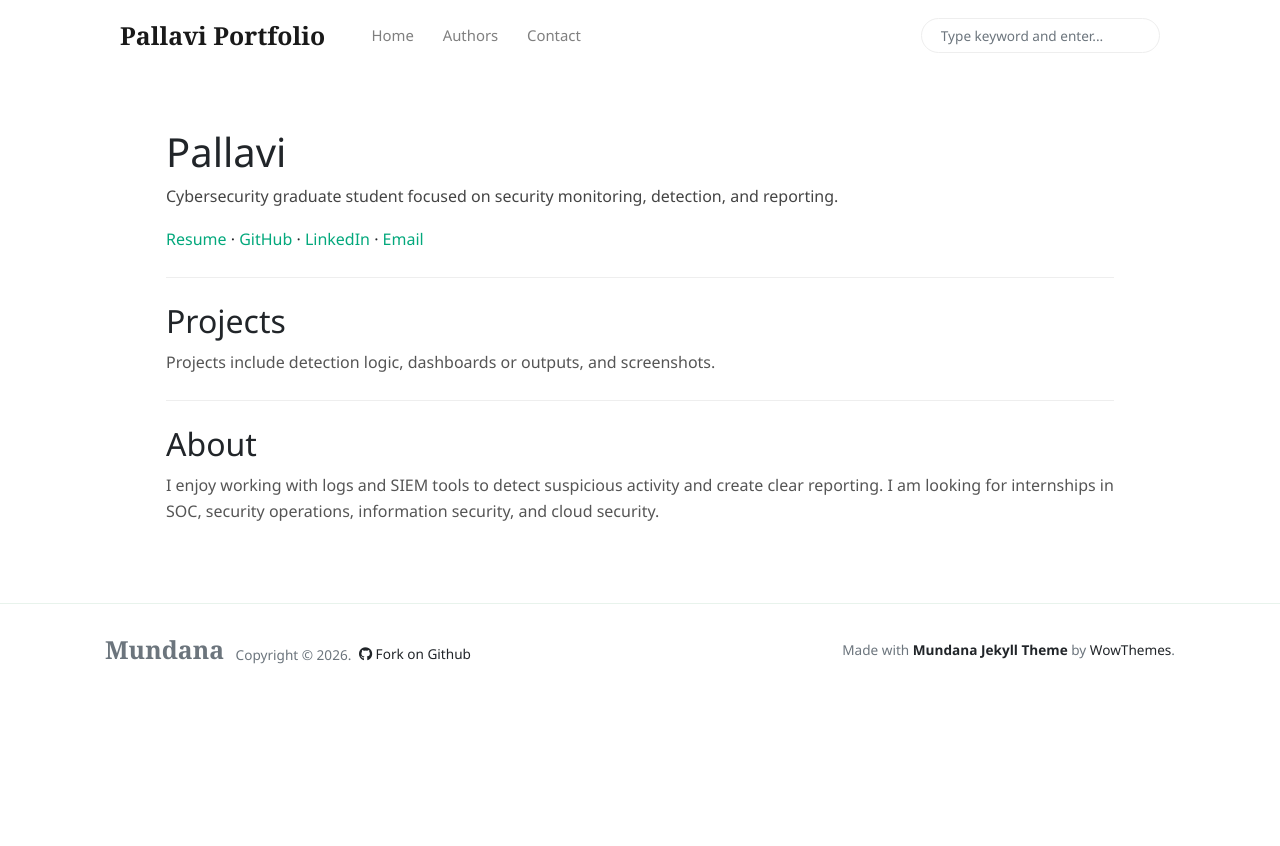
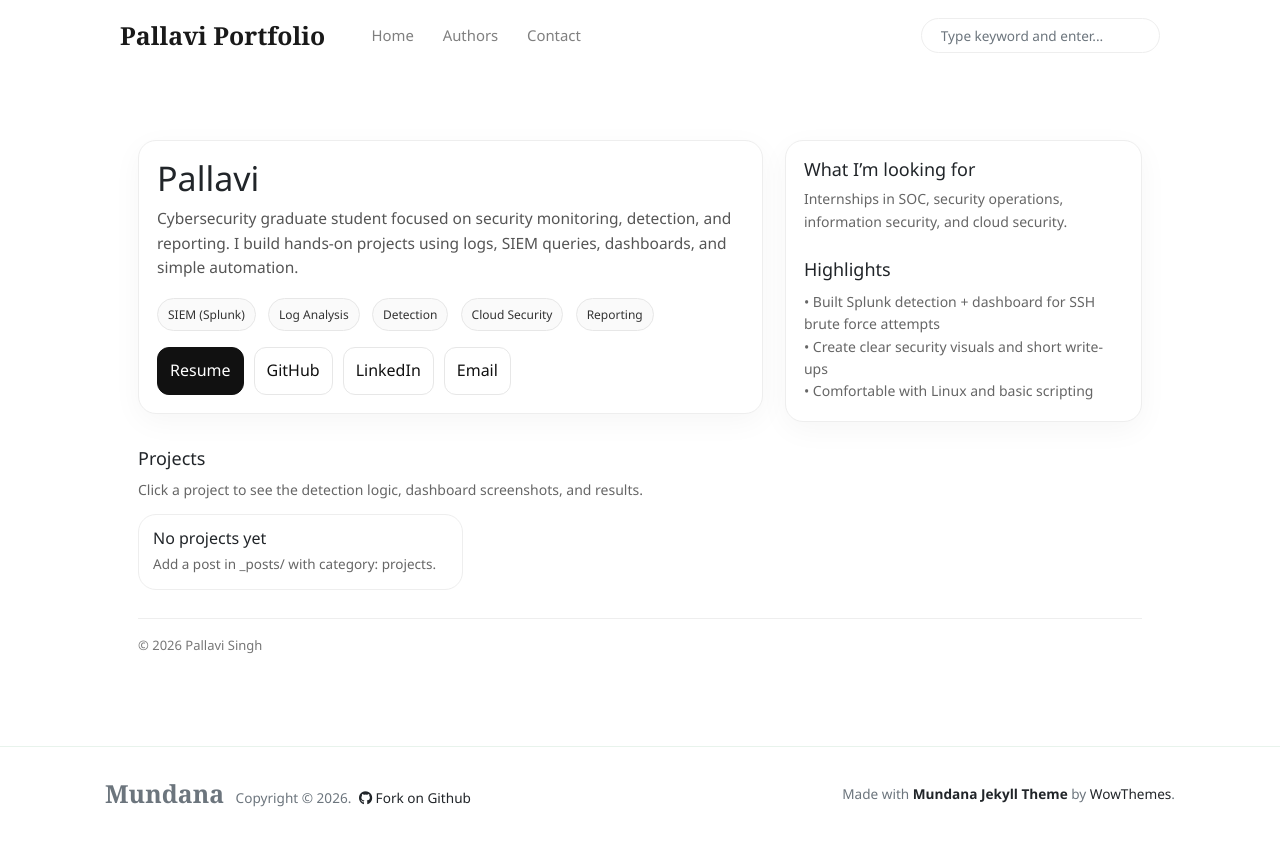
Before and after one commit to SinghPallavi819/singhpallavi819.github.io, a Jekyll site: the page built from index.html, in a window 1280 px wide. Shown: the top 846 px of the page. Built offline with Jekyll 4.4.1, drawn with Linux system fonts in a browser that asks for light colours; nearby versions of some CDN libraries; the list of posts is cut into pages by our own code.

Commit message:
Update index.html

```diff
--- a/index.html
+++ b/index.html
@@ -3,48 +3,92 @@ layout: default
 title: Pallavi | Cybersecurity Portfolio
 ---
 
-<div style="max-width:980px;margin:0 auto;padding:28px 16px;">
+<style>
+  .wrap{max-width:1040px;margin:0 auto;padding:40px 18px}
+  .hero{display:grid;grid-template-columns:1.4fr .8fr;gap:22px;align-items:start}
+  @media (max-width:900px){.hero{grid-template-columns:1fr}}
+  .card{border:1px solid #eee;border-radius:18px;padding:18px 18px;box-shadow:0 8px 30px rgba(0,0,0,.04);background:#fff}
+  .title{font-size:34px;line-height:1.15;margin:0 0 8px}
+  .subtitle{margin:0;color:#555;font-size:15.5px}
+  .chips{margin-top:12px}
+  .chip{display:inline-block;border:1px solid #e7e7e7;border-radius:999px;padding:6px 10px;font-size:12px;margin:6px 8px 0 0;color:#333;background:#fafafa}
+  .btns{display:flex;flex-wrap:wrap;gap:10px;margin-top:16px}
+  .btn{display:inline-block;padding:10px 12px;border-radius:12px;border:1px solid #e7e7e7;text-decoration:none;color:#111;background:#fff}
+  .btn.primary{background:#111;color:#fff;border-color:#111}
+  .section{margin-top:26px}
+  .section h2{margin:0 0 10px;font-size:18px}
+  .muted{color:#666;font-size:14px;margin:0}
+  .grid{display:grid;grid-template-columns:repeat(3,1fr);gap:14px;margin-top:12px}
+  @media (max-width:980px){.grid{grid-template-columns:repeat(2,1fr)}}
+  @media (max-width:640px){.grid{grid-template-columns:1fr}}
+  .proj{border:1px solid #eee;border-radius:18px;padding:14px 14px;background:#fff}
+  .proj h3{margin:0 0 6px;font-size:16px}
+  .proj a{text-decoration:none;color:#111}
+  .proj p{margin:0;color:#666;font-size:13.5px}
+  .footer{margin-top:28px;border-top:1px solid #eee;padding-top:16px;color:#777;font-size:13px}
+</style>
 
-  <h1 style="margin:0 0 8px;">Pallavi</h1>
-  <p style="margin:0 0 18px;color:#444;">
-    Cybersecurity graduate student focused on security monitoring, detection, and reporting.
-  </p>
+<div class="wrap">
+  <div class="hero">
+    <div class="card">
+      <h1 class="title">Pallavi</h1>
+      <p class="subtitle">
+        Cybersecurity graduate student focused on security monitoring, detection, and reporting.
+        I build hands-on projects using logs, SIEM queries, dashboards, and simple automation.
+      </p>
 
-  <p style="margin:0 0 22px;">
-    <a href="/resume.pdf">Resume</a> ·
-    <a href="https://github.com/SinghPallavi819">GitHub</a> ·
-    <a href="https://www.linkedin.com/">LinkedIn</a> ·
-    <a href="mailto:pallavisingh819@yahoo.com">Email</a>
-  </p>
+      <div class="chips">
+        <span class="chip">SIEM (Splunk)</span>
+        <span class="chip">Log Analysis</span>
+        <span class="chip">Detection</span>
+        <span class="chip">Cloud Security</span>
+        <span class="chip">Reporting</span>
+      </div>
 
-  <hr style="border:none;border-top:1px solid #eee;margin:24px 0;">
+      <div class="btns">
+        <a class="btn primary" href="/resume.pdf">Resume</a>
+        <a class="btn" href="https://github.com/SinghPallavi819" target="_blank" rel="noreferrer">GitHub</a>
+        <a class="btn" href="https://www.linkedin.com/" target="_blank" rel="noreferrer">LinkedIn</a>
+        <a class="btn" href="mailto:pallavisingh819@yahoo.com">Email</a>
+      </div>
+    </div>
 
-  <h2 style="margin:0 0 10px;">Projects</h2>
-  <p style="margin:0 0 18px;color:#555;">
-    Projects include detection logic, dashboards or outputs, and screenshots.
-  </p>
+    <div class="card">
+      <h2 style="margin:0 0 8px;font-size:18px;">What I’m looking for</h2>
+      <p class="muted">Internships in SOC, security operations, information security, and cloud security.</p>
 
-  <div>
-    {% for post in site.posts %}
-      {% if post.categories contains "projects" %}
-        <div style="border:1px solid #eee;border-radius:12px;padding:14px 16px;margin:0 0 12px;">
-          <h3 style="margin:0 0 6px;">
-            <a href="{{ post.url }}">{{ post.title }}</a>
-          </h3>
-          {% if post.excerpt %}
-            <p style="margin:0;color:#555;">{{ post.excerpt | strip_html | truncate: 160 }}</p>
-          {% endif %}
+      <div class="section">
+        <h2>Highlights</h2>
+        <p class="muted">• Built Splunk detection + dashboard for SSH brute force attempts</p>
+        <p class="muted">• Create clear security visuals and short write-ups</p>
+        <p class="muted">• Comfortable with Linux and basic scripting</p>
+      </div>
+    </div>
+  </div>
+
+  <div class="section">
+    <h2>Projects</h2>
+    <p class="muted">Click a project to see the detection logic, dashboard screenshots, and results.</p>
+
+    <div class="grid">
+      {% assign shown = 0 %}
+      {% for post in site.posts %}
+        {% if post.categories contains "projects" %}
+          {% assign shown = shown | plus: 1 %}
+          <div class="proj">
+            <h3><a href="{{ post.url }}">{{ post.title }}</a></h3>
+            <p>{{ post.excerpt | strip_html | truncate: 120 }}</p>
+          </div>
+        {% endif %}
+      {% endfor %}
+      {% if shown == 0 %}
+        <div class="proj">
+          <h3>No projects yet</h3>
+          <p>Add a post in _posts/ with category: projects.</p>
         </div>
       {% endif %}
-    {% endfor %}
+    </div>
   </div>
 
-  <hr style="border:none;border-top:1px solid #eee;margin:24px 0;">
-
-  <h2 style="margin:0 0 10px;">About</h2>
-  <p style="margin:0;color:#555;">
-    I enjoy working with logs and SIEM tools to detect suspicious activity and create clear reporting.
-    I am looking for internships in SOC, security operations, information security, and cloud security.
-  </p>
-
+  <div class="footer">© {{ "now" | date: "%Y" }} Pallavi Singh</div>
 </div>
```
